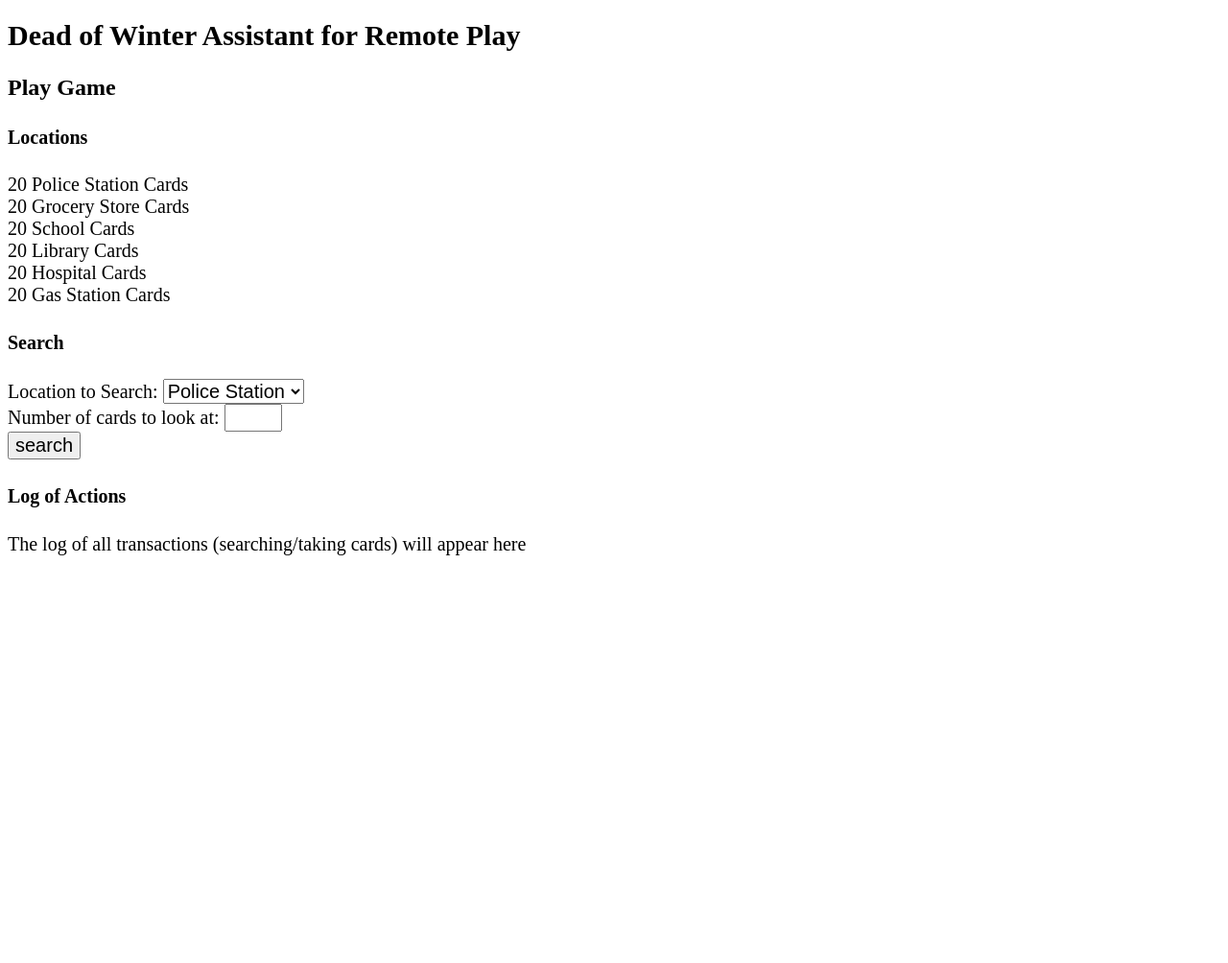
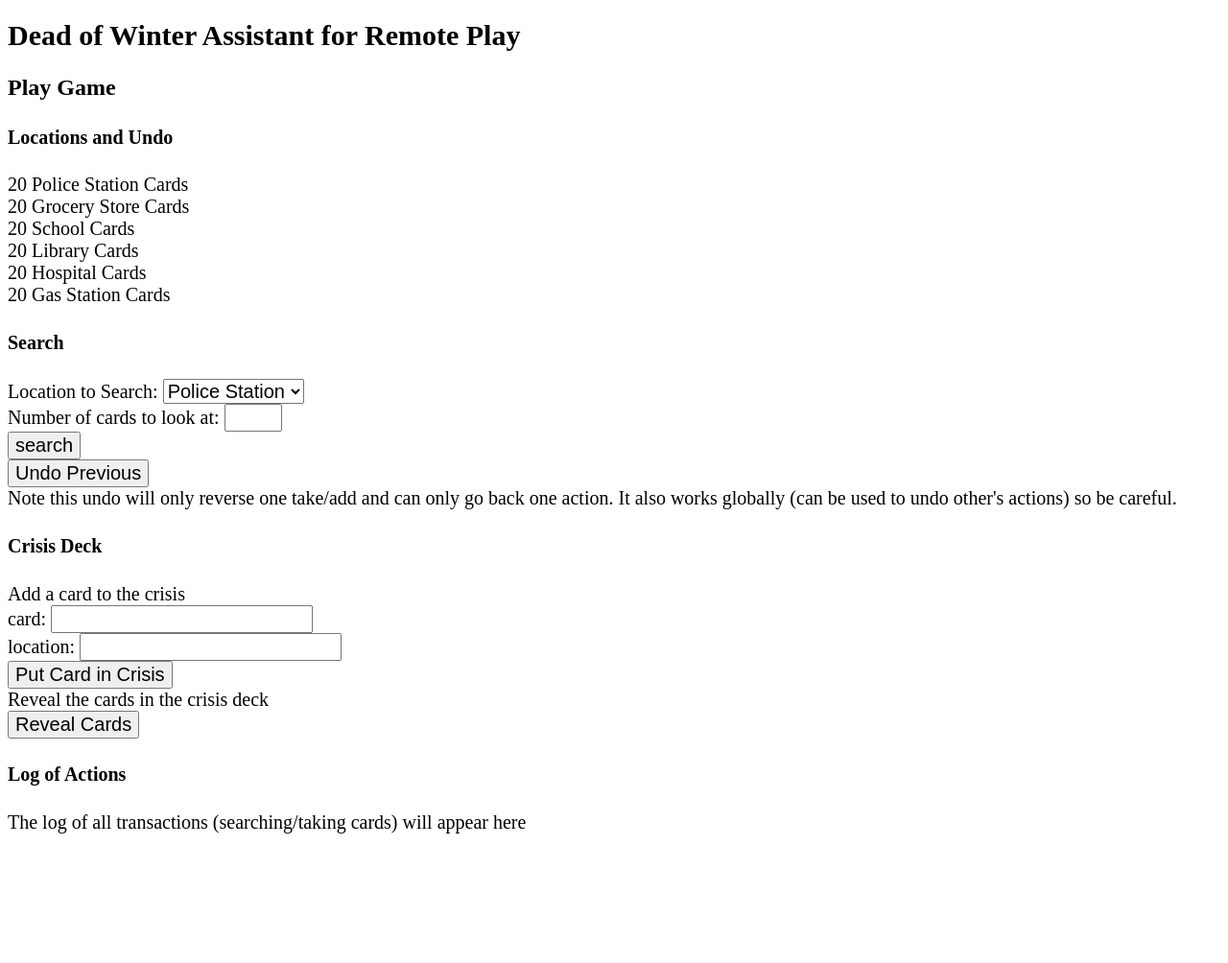
Before and after one commit to etwest/deadofwinter_site, a Flask app: template templates/game.html in a window 1280 px wide. Shown: the whole page at 96% size. Before the commit the page ends 579 px from the top, so only its background shows below. Run offline with Flask 2, Linux system fonts and the light colour scheme; the template is opened without the code that fills it: most values are stand-ins (such as "Sample title", 1, 10 or a date in 2020).

Commit message:
added crisis deck and made things work better:

```diff
--- a/app.py
+++ b/app.py
@@ -26,21 +26,23 @@
 HOS_DECK = 5
 GAS_DECK = 6
 
-def save_state(game_num, game_obj):
+def save_state(game_num, game_obj, save_prev):
+	if redis_db.exists(game_num) and save_prev:
+		prev_game = redis_db.get(game_num)
+		redis_db.set(game_num+"_prev", prev_game)
 	redis_db.set(game_num, pickle.dumps(game_obj))
 
 # must be called after asserting that the game does indeed exist
 def load_state(game_num):
 	try:
 		game = pickle.loads(redis_db.get(game_num))
-		print(game)
 		return game
 	except Exception as err:
 		print(err)
 		return Game()
 
 ###################################
-# Game class
+###          Game class         ###
 ###################################
 class Game():
 	def __init__(self, players_, sdeck_, pdeck_, gdeck_, scdeck_, ldeck_, hdeck_, gasdeck_):
@@ -53,6 +55,7 @@
 		self.hospital_cards     = hdeck_
 		self.gas_station_cards  = gasdeck_
 		self.log                = ""
+		self.crisis_deck        = []
 
 	def get_deck(self, deckType):
 		if deckType == START_DECK:
@@ -77,9 +80,31 @@
 	def cardNums(self):
 		return [self.police_cards.size, self.grocery_cards.size, self.school_cards.size, self.library_cards.size, self.hospital_cards.size, self.gas_station_cards.size]
 
+	def __eq__(self, other):
+		if self.player_map != other.player_map:
+			return False
+		if self.start_cards != other.start_cards:
+			return False
+		if self.police_cards != other.police_cards:
+			return False
+		if self.grocery_cards != other.grocery_cards:
+			return False
+		if self.school_cards != other.school_cards:
+			return False
+		if self.library_cards != other.library_cards:
+			return False
+		if self.hospital_cards != other.hospital_cards:
+			return False
+		if self.gas_station_cards != other.gas_station_cards:
+			return False
+		if self.crisis_deck != other.crisis_deck:
+			return False
+		return True
+	def __ne__(self, other):
+		return not self == other
 
 ###################################
-# Card class and Decks
+###    Card class and Decks     ###
 ###################################
 class Deck():
 	def __init__(self, deckType):
@@ -153,6 +178,14 @@
 		self.size = len(self.deck)
 		return
 
+	def __eq__(self, other):
+		if self.deck == other.deck:
+			return True
+		else:
+			return False
+	def __ne__(self, other):
+		return not self == other
+
 # global variables
 secret_obj = []
 betray_obj = []
@@ -163,8 +196,16 @@
 for line in betray_file.readlines():
 	betray_obj.append(line)
 
+All_cards = set() # every card in the game
+for i in range(7):
+	cards = Deck(i)
+	for card in cards.deck:
+		All_cards.add(card)
+
+All_cards = sorted(list(All_cards))
+
 ###################################
-# home page and initialization
+## home page and initialization  ##
 ###################################
 @app.route("/", methods=['GET'])
 def home():
@@ -216,7 +257,7 @@
 		if not redis_db.exists(game_code):
 			break
 	new_game = Game(player_obj_map, start_cards, police_cards, grocery_cards, school_cards, library_cards, hospital_cards, gas_station_cards)
-	save_state(game_code, new_game)
+	save_state(game_code, new_game, False)
 	print("Done creating new game Game Code:", game_code)
 	return make_response(jsonify(status="OK", gameCode=game_code), 200)
 
@@ -273,12 +314,12 @@
 		starting_hand = game.start_cards.showTop(7)
 		game.start_cards.removeCards(starting_hand, starting_hand)
 
-	save_state(gamecode_, game)
+	save_state(gamecode_, game, False)
 
 	return make_response(jsonify(status="OK", objective=game.player_map[player_name][0], cards=starting_hand), 200)
 
 ###################################
-# Managing Game in Progress
+###  Managing Game in Progress  ###
 ###################################
 @app.route("/<gamecode_>/<player_name>/game", methods=['GET'])
 def game(gamecode_, player_name):
@@ -290,7 +331,51 @@
 		response = make_response("Game code missing or incorrect", 400)
 		return response
 
-	return render_template('game.html')
+	return render_template('game.html', cards=All_cards)
+
+@app.route("/<gamecode_>/<player_name>/crisis_deck", methods=['GET', 'PUT', 'DELETE'])
+def crisis_deck(gamecode_, player_name):
+	try:
+		assert(gamecode_ != None)
+		assert(redis_db.exists(gamecode_)) # joining current active game
+	except:
+		print('game code missing or incorrect')
+		response = make_response("Game code missing or incorrect", 400)
+		return response
+
+	game = load_state(gamecode_)
+	if flask_request.method == 'GET':
+		if len(game.crisis_deck) > 0:
+			game.log_transaction(player_name + " revealed the crisis deck")
+			save_state(gamecode_, game, False)
+			response = make_response("<br>".join(game.crisis_deck), 200)
+			return response
+		else:
+			response = make_response("Crisis deck is empty", 400)
+			return response
+	elif flask_request.method == 'PUT': # adding a card to the crisis
+		try:
+			card = flask_request.values.get('card')
+			loc = flask_request.values.get('loc')
+			assert(card != None)
+			assert(loc != None)
+		except:
+			print("Failed to get card or location for adding crisis_card")
+			response = make_response("Failed to get card or location for adding crisis_card!", 400)
+			return response
+
+		toAdd = card + " from the " + loc
+		game.crisis_deck.append(toAdd)
+		game.log_transaction(player_name + " added a card to the crisis deck")
+		save_state(gamecode_, game, True)
+		response = make_response("Successfully added a card to the crisis", 200)
+		return response
+	else: # clearing the crisis deck
+		game.crisis_deck = []
+		game.log_transaction(player_name + " removed all cards from the crisis deck")
+		save_state(gamecode_, game, True)
+		response = make_response("Successfully cleared the crisis deck")
+		return response
 
 @app.route("/<gamecode_>/<player_name>/card_decks", methods=['GET', 'DELETE'])
 def card_decks(gamecode_, player_name):
@@ -325,10 +410,10 @@
 		else:
 			game.log_transaction(player_name + " looked at the top " + str(cardNum) + " cards at the " + game.get_deck(deckType).name)
 		cards = game.get_deck(deckType).showTop(cardNum)
-		save_state(gamecode_, game)
+		save_state(gamecode_, game, False)
 		# display the top cardNum cards
 		return make_response(jsonify(cards=cards), 200)
-	else: # PUT request, tells us how what cards have been taken by a player's hand
+	else: # DELETE request, tells us how what cards have been taken by a player's hand
 		try:
 			cardList = flask_request.values.get('cardList')
 			fullList = flask_request.values.get('fullList')
@@ -350,11 +435,11 @@
 				game.log_transaction(player_name + " took " + str(len(cardList)) + " cards from the " + game.get_deck(deckType).name)
 
 			cards = game.get_deck(deckType).removeCards(cardList, fullList)
-			save_state(gamecode_, game)
+			save_state(gamecode_, game, True)
 		return make_response("OK", 200)
 
 ###################################
-# Function to delete games
+###  Function to delete games   ###
 ###################################
 @app.route("/<gamecode_>/delete", methods=['DELETE'])
 def delete_game(gamecode_):
@@ -370,8 +455,29 @@
 	response = make_response("Successfully deleted game", 200)
 	return response
 
+@app.route("/<gamecode_>/<player_name>/undo_action", methods=['PUT'])
+def undo_action(gamecode_, player_name):
+	try:
+		assert(redis_db.exists(gamecode_)) # joining current active game
+	except:
+		print('game code missing or incorrect')
+		response = make_response("Game code missing or incorrect", 400)
+		return response
+
+	prev_game = load_state(gamecode_+"_prev")
+	game = load_state(gamecode_)
+	if prev_game != game:
+		prev_game.log = game.log
+		prev_game.log_transaction(player_name + " undid previous take/add action")
+		save_state(gamecode_, prev_game, False) # overwrite the current game state
+		response = make_response("Sucessfully reverted game state", 200)
+		return response
+	else:
+		response = make_response("Revert did nothing", 200)
+		return response
+
 ###################################
-# Functions for getting general game info
+# Functions for general game info #
 ###################################
 @app.route("/<gamecode_>/log", methods=['GET'])
 def getlog(gamecode_):
--- a/static/javascript/gameManage.js
+++ b/static/javascript/gameManage.js
@@ -11,6 +11,7 @@
         success: function(result) {
             if (result != "" && result != $('#log').html()) {
                 $("#log").html(result);
+                $("#log").scrollTop($("#log").scrollHeight)
             }
         },
         error: function(error) {
@@ -37,6 +38,40 @@
 
     })
 }
+
+$( "#undo-previous" ).submit(async function( event ) {
+    event.preventDefault();
+    game_code = window.location.pathname.split('/')[1];
+    player_name = window.location.pathname.split('/')[2];
+    $.ajax({
+        url: '/' + game_code + '/' + player_name + '/undo_action',
+        type: 'PUT',
+        success: function(result) {
+            console.log(result);
+            if (result == "Revert did nothing") {
+                console.log("did nothing");
+                $("#success-nomore-undo").removeAttr("hidden");
+                $("#error-undo").attr("hidden", true)
+                $("#success-undo").attr("hidden", true)
+                setTimeout(() => { $("#success-nomore-undo").attr("hidden", true)}, 3000);
+            }
+            else {
+                console.log("successfully reverted");
+                $("#success-undo").removeAttr("hidden");
+                $("#error-undo").attr("hidden", true)
+                $("#success-nomore-undo").attr("hidden", true)
+                setTimeout(() => { $("#success-undo").attr("hidden", true)}, 3000);
+            }
+        },
+        error: function(error) {
+            console.log(error);
+            $("#error-undo").removeAttr("hidden");
+            $("#success-undo").attr("hidden", true)
+            $("#success-nomore-undo").attr("hidden", true)
+            setTimeout(() => { $("#error-undo").attr("hidden", true)}, 3000);
+        }
+    })
+})
 
 // submit search request to server
 $( "#search-form" ).submit(async function( event ) {
@@ -140,3 +175,60 @@
         }
     })
 });
+
+$( "#crisis-form" ).submit(async function( event ) {
+    event.preventDefault();
+    game_code = window.location.pathname.split('/')[1];
+    player_name = window.location.pathname.split('/')[2];
+    card = $("#crisis-card").val();
+    loc = $("#crisis-card-loc").val();
+
+    $.ajax({
+        url:'/' + game_code + '/' + player_name + '/crisis_deck',
+        type:"PUT",
+        data:{card: card, loc: loc},
+        success: function(result) {
+            console.log(result);
+        },
+        error: function(error) {
+            console.log(error);
+        }
+    })
+});
+$( "#reveal-crisis-form" ).submit(async function( event ) {
+    event.preventDefault();
+    game_code = window.location.pathname.split('/')[1];
+    player_name = window.location.pathname.split('/')[2];
+
+    $.ajax({
+        url:'/' + game_code + '/' + player_name + '/crisis_deck',
+        type:"GET",
+        success: function(result) {
+            console.log(result);
+            $("#crisis-reveal").html(result);
+            $("#crisis-cards-div").removeAttr("hidden");
+        },
+        error: function(error) {
+            console.log(error);
+            $("#crisis-cards-div").attr("hidden", true);
+        }
+    })
+});
+$( "#clear-crisis-form" ).submit(async function( event ) {
+    event.preventDefault();
+    game_code = window.location.pathname.split('/')[1];
+    player_name = window.location.pathname.split('/')[2];
+
+    $.ajax({
+        url:'/' + game_code + '/' + player_name + '/crisis_deck',
+        type:"DELETE",
+        success: function(result) {
+            console.log(result);
+            $("#crisis-reveal").html(result);
+            $("#crisis-cards-div").attr("hidden", true);
+        },
+        error: function(error) {
+            console.log(error);
+        }
+    })
+});
--- a/templates/game.html
+++ b/templates/game.html
@@ -11,7 +11,7 @@
 {% endblock %}
 
 {% block content %}
-<h4> Locations </h4>
+<h4> Locations and Undo </h4>
 <span id="pcount">20</span> Police Station Cards<br>
 <span id="gcount">20</span> Grocery Store Cards<br>
 <span id="scount">20</span> School Cards<br>
@@ -32,6 +32,13 @@
     Number of cards to look at: <input id="lookNum" type="number" min=1 max=6 required><br>
     <input id='submit-search' type='submit' value='search'>
 </form>
+<form id="undo-previous">
+    <input id='undo-previous' type='submit' value='Undo Previous'>
+    <span id=success-undo hidden> Success! </span>
+    <span id=error-undo hidden> Undo Failed :(</span>
+    <span id=success-nomore-undo hidden> Cannot undo more than once</span>
+</form>
+Note this undo will only reverse one take/add and can only go back one action. It also works globally (can be used to undo other's actions) so be careful.
 <h4 id="card-display" hidden>Cards You Found</h4>
 <form id="take-form" hidden>
     Select the cards you want to keep ('take' zero to leave them where they are)<br>
@@ -43,6 +50,41 @@
     <div id=card6 hidden><input id="card6-check" type="checkbox"></div>
     <input id='submit-take' type='submit' value='take'>
 </form>
+<h4> Crisis Deck</h4>
+Add a card to the crisis
+<form id="crisis-form">
+    <datalist id="card-suggest">
+        {% for card in cards %}
+        <option>{{card}}</option>
+        {% endfor %}
+    </datalist>
+    <datalist id='location-suggest'>
+        <option>Starting Card</option>
+        <option>Police Station</option>
+        <option>Grocery Store</option>
+        <option>School</option>
+        <option>Library</option>
+        <option>Hospital</option>
+        <option>Gas Station</option>
+    </datalist>
+    card: <input id='crisis-card' autoComplete="on" list="card-suggest" /><br>
+    location: <input id='crisis-card-loc' autocomplete="on" list="location-suggest"><br>
+    <input id='submit-crisis' type='submit' value='Put Card in Crisis'>
+</form>
+Reveal the cards in the crisis deck
+<form id="reveal-crisis-form">
+    <input id='submit-crisis-reveal' type='submit' value='Reveal Cards'>
+</form>
+<div id='crisis-cards-div' hidden>
+    Cards in the crisis deck:<br>
+    <div id="crisis-reveal">
+
+    </div>
+    <form id="clear-crisis-form">
+        <input id='submit-clear-crisis' value="Clear Crisis Deck" type='submit'>
+    </form>
+</div>
+
 <h4> Log of Actions </h4>
 <div id="log" class="log-box">
     The log of all transactions (searching/taking cards) will appear here
```
